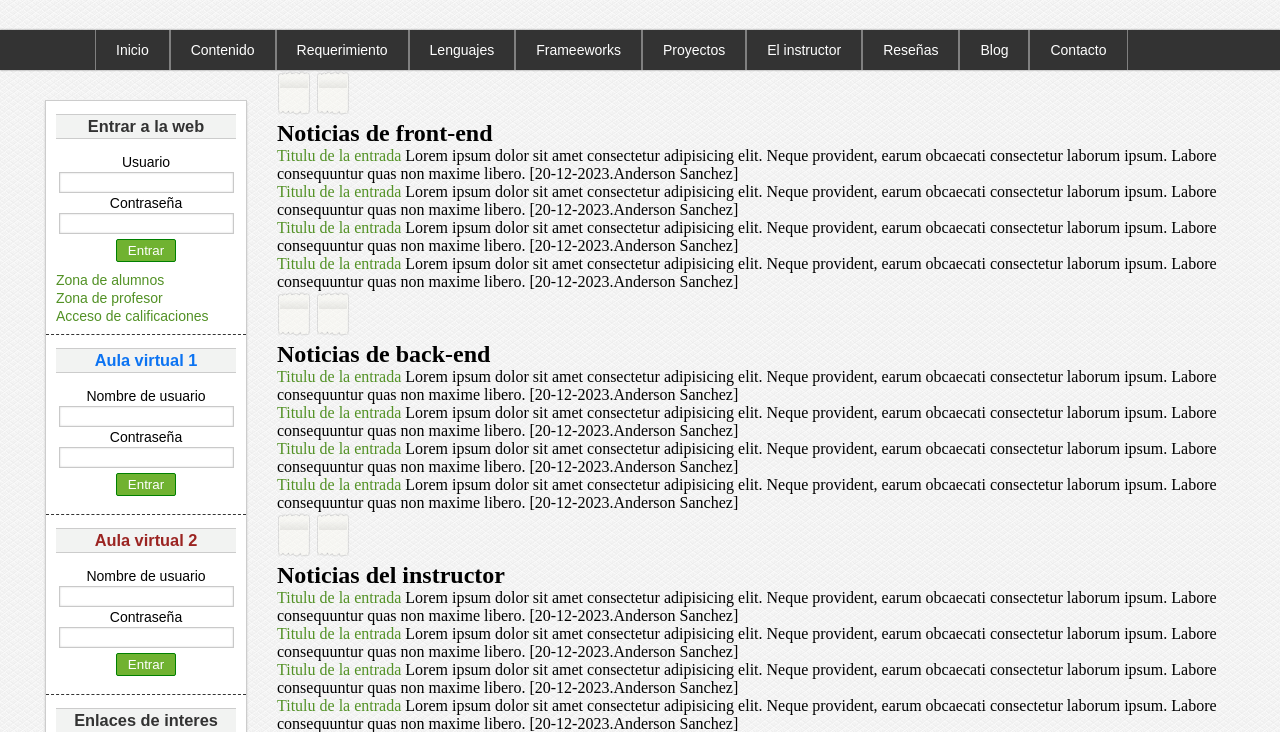
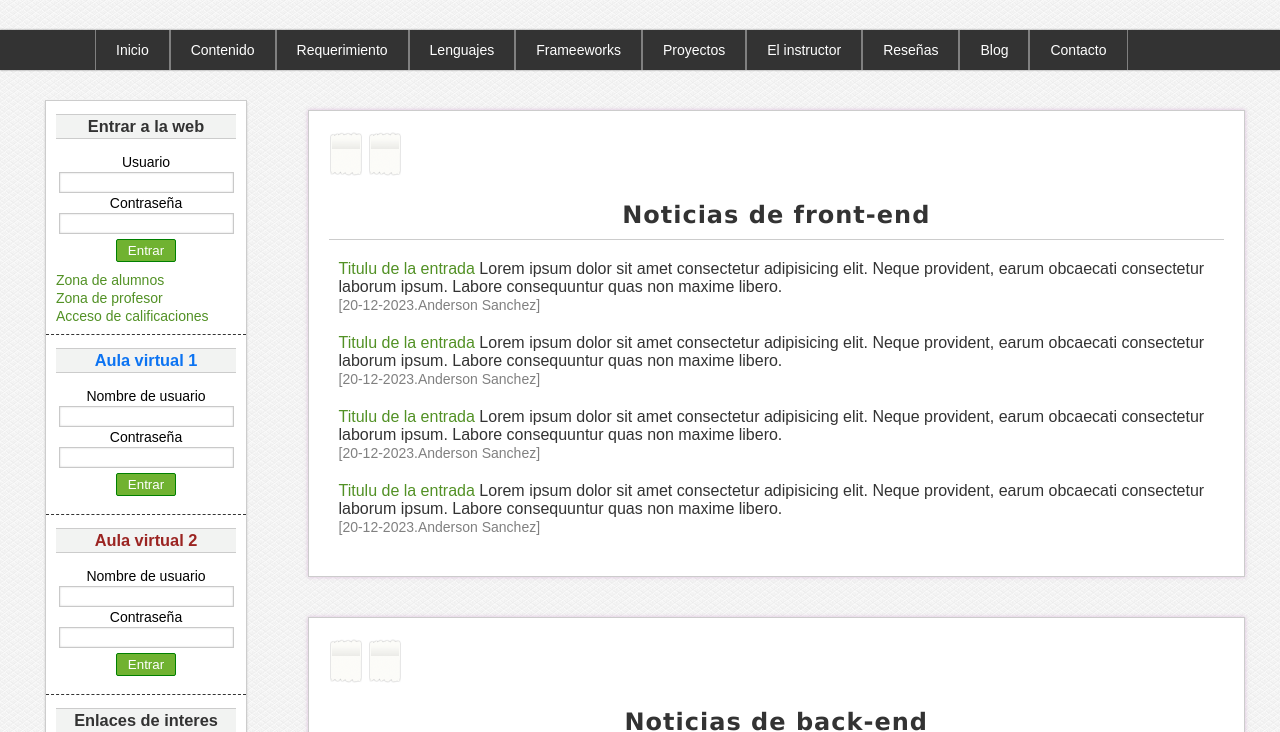
Before and after one commit to anderson-sanch/new-web-site, a plain HTML site: page 08-proyecto1/index.html in a window 1280 px wide. Shown: the part 220-952 px from the top of the page. Drawn offline with Linux system fonts and the light colour scheme.

Commit message:
estilos css basicos main

```diff
--- a/08-proyecto1/index.html
+++ b/08-proyecto1/index.html
@@ -108,50 +108,45 @@
         </aside>
         <!-- Fin de la barra lateral -->
 
-        <aside class="frase">
-            <h3 class="frase__title">Frase del dia</h3>
-            <p> Cuando más oscura es la noche, más cercana está el alba.</p><br>
-            <a href="#">Leer mas frases</a>
-        </aside>
-
         <!--Inicio de secciones -->
+        <div class="secciones">
             <section class="frontend">
                 <span class="sticker">
                     <img src="./img/scotch.png" alt="pegatina" class="izquierda">
                     <img src="./img/scotch.png" alt="pegatina"
                     class="derecha">
                 </span>
-            <h2 class="frontend__title">Noticias de front-end</h2>
+                <h2 class="title">Noticias de front-end</h2>
                 <article class="frontend__article">
                     <p>
                         <a href="">Titulu de la entrada</a>
                         Lorem ipsum dolor sit amet consectetur adipisicing elit. Neque provident, earum obcaecati consectetur laborum ipsum. Labore consequuntur quas non maxime libero.
-                    <span> [20-12-2023.Anderson Sanchez]</span>
                     </p>
+                    <span class="date"> [20-12-2023.Anderson Sanchez]</span>
                 </article>
 
                 <article class="frontend__article">
                     <p>
                         <a href="">Titulu de la entrada</a>
                         Lorem ipsum dolor sit amet consectetur adipisicing elit. Neque provident, earum obcaecati consectetur laborum ipsum. Labore consequuntur quas non maxime libero.
-                    <span> [20-12-2023.Anderson Sanchez]</span>
                     </p>
+                    <span class="date"> [20-12-2023.Anderson Sanchez]</span>
                 </article>
 
                 <article class="frontend__article">
                     <p>
                         <a href="">Titulu de la entrada</a>
                         Lorem ipsum dolor sit amet consectetur adipisicing elit. Neque provident, earum obcaecati consectetur laborum ipsum. Labore consequuntur quas non maxime libero.
-                    <span> [20-12-2023.Anderson Sanchez]</span>
                     </p>
+                    <span class="date"> [20-12-2023.Anderson Sanchez]</span>
                 </article>
 
                 <article class="frontend__article">
                     <p>
                         <a href="">Titulu de la entrada</a>
                         Lorem ipsum dolor sit amet consectetur adipisicing elit. Neque provident, earum obcaecati consectetur laborum ipsum. Labore consequuntur quas non maxime libero.
-                    <span> [20-12-2023.Anderson Sanchez]</span>
                     </p>
+                    <span class="date"> [20-12-2023.Anderson Sanchez]</span>
                 </article>
             </section>
 
@@ -161,37 +156,37 @@
                     <img src="./img/scotch.png" alt="pegatina"
                     class="derecha">
                 </span>
-            <h2 class="backend__title">Noticias de back-end</h2>
+                <h2 class="title">Noticias de back-end</h2>
                 <article class="frontend__article">
                     <p>
                         <a href="">Titulu de la entrada</a>
                         Lorem ipsum dolor sit amet consectetur adipisicing elit. Neque provident, earum obcaecati consectetur laborum ipsum. Labore consequuntur quas non maxime libero.
-                    <span> [20-12-2023.Anderson Sanchez]</span>
                     </p>
+                    <span class="date"> [20-12-2023.Anderson Sanchez]</span>
                 </article>
 
                 <article class="frontend__article">
                     <p>
                         <a href="">Titulu de la entrada</a>
                         Lorem ipsum dolor sit amet consectetur adipisicing elit. Neque provident, earum obcaecati consectetur laborum ipsum. Labore consequuntur quas non maxime libero.
-                    <span> [20-12-2023.Anderson Sanchez]</span>
                     </p>
+                    <span class="date"> [20-12-2023.Anderson Sanchez]</span>
                 </article>
 
                 <article class="frontend__article">
                     <p>
                         <a href="">Titulu de la entrada</a>
                         Lorem ipsum dolor sit amet consectetur adipisicing elit. Neque provident, earum obcaecati consectetur laborum ipsum. Labore consequuntur quas non maxime libero.
-                    <span> [20-12-2023.Anderson Sanchez]</span>
                     </p>
+                    <span class="date"> [20-12-2023.Anderson Sanchez]</span>
                 </article>
 
                 <article class="frontend__article">
                     <p>
                         <a href="">Titulu de la entrada</a>
                         Lorem ipsum dolor sit amet consectetur adipisicing elit. Neque provident, earum obcaecati consectetur laborum ipsum. Labore consequuntur quas non maxime libero.
-                    <span> [20-12-2023.Anderson Sanchez]</span>
                     </p>
+                    <span class="date"> [20-12-2023.Anderson Sanchez]</span>
                 </article>
             </section>
 
@@ -201,40 +196,47 @@
                     <img src="./img/scotch.png" alt="pegatina"
                     class="derecha">
                 </span>
-            <h2 class="instructor__title">Noticias del instructor</h2>
+                <h2 class="title">Noticias del instructor</h2>
                 <article class="frontend__article">
                     <p>
                         <a href="">Titulu de la entrada</a>
                         Lorem ipsum dolor sit amet consectetur adipisicing elit. Neque provident, earum obcaecati consectetur laborum ipsum. Labore consequuntur quas non maxime libero.
-                    <span> [20-12-2023.Anderson Sanchez]</span>
                     </p>
+                    <span class="date"> [20-12-2023.Anderson Sanchez]</span>
                 </article>
 
                 <article class="frontend__article">
                     <p>
                         <a href="">Titulu de la entrada</a>
                         Lorem ipsum dolor sit amet consectetur adipisicing elit. Neque provident, earum obcaecati consectetur laborum ipsum. Labore consequuntur quas non maxime libero.
-                    <span> [20-12-2023.Anderson Sanchez]</span>
                     </p>
+                    <span class="date"> [20-12-2023.Anderson Sanchez]</span>
                 </article>
 
                 <article class="frontend__article">
                     <p>
                         <a href="">Titulu de la entrada</a>
                         Lorem ipsum dolor sit amet consectetur adipisicing elit. Neque provident, earum obcaecati consectetur laborum ipsum. Labore consequuntur quas non maxime libero.
-                    <span> [20-12-2023.Anderson Sanchez]</span>
                     </p>
+                    <span class="date"> [20-12-2023.Anderson Sanchez]</span>
                 </article>
 
                 <article class="frontend__article">
                     <p>
                         <a href="">Titulu de la entrada</a>
                         Lorem ipsum dolor sit amet consectetur adipisicing elit. Neque provident, earum obcaecati consectetur laborum ipsum. Labore consequuntur quas non maxime libero.
-                    <span> [20-12-2023.Anderson Sanchez]</span>
                     </p>
+                    <span class="date"> [20-12-2023.Anderson Sanchez]</span>
                 </article>
             </section>
+        </div>
         <!-- Fin de secciones -->
+
+        <aside class="frase">
+            <h3 class="frase__title">Frase del dia</h3>
+            <p> Cuando más oscura es la noche, más cercana está el alba.</p><br>
+            <a href="#">Leer mas frases</a>
+        </aside>
 
     </main>
     <!-- Fin del contenido central-->
--- a/08-proyecto1/style.css
+++ b/08-proyecto1/style.css
@@ -188,7 +188,6 @@ a:visited{
 /*Aside*/
 .aside,
 .frase{
-    clear: both;
     width: 200px;
     float: left;
     margin: 30px;
@@ -198,6 +197,7 @@ a:visited{
     font-family: sans-serif;
 }
 .frase{
+    clear: both;
     box-sizing: border-box;
     padding: 10px;
     width: 200px;
@@ -269,3 +269,38 @@ margin-bottom: 10px;
     margin: 8px 20px 5px 20px;
     list-style:square;
 }
+
+/*Main secciones*/
+.secciones{
+    float: right;
+    width: 75%;
+    font-family: sans-serif;
+    margin-right: 20px;
+}
+.secciones .title{
+    font-size: 24px;
+    font-family: Verdana, Geneva, Tahoma, sans-serif;
+    font-weight: bold;
+    letter-spacing: 1px;
+    text-align: center;
+    padding-top: 20px;
+    padding-bottom: 10px;
+    border-bottom: 1px solid  #ccc;
+}
+.secciones section{
+    margin-top: 40px;
+    background-color: white;
+    padding: 20px;
+    border: 1px solid #ccc;
+    box-shadow: 0px 0px 4px #c9c9;
+    color: #333;
+    font-size: 16px;
+    overflow: hidden;
+}
+.secciones .frontend__article{
+    margin: 20px 10px 20px 10px;
+}
+.secciones .date{
+    color: gray;
+    font-size: 14px;
+}
```
Lines whose indentation alone changed are shown as unchanged.
